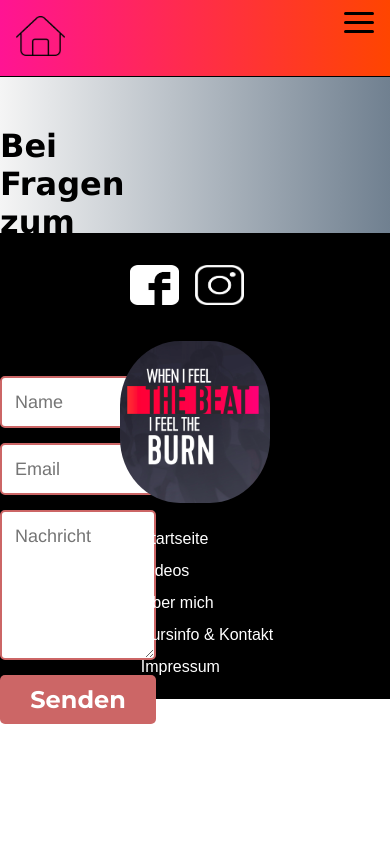
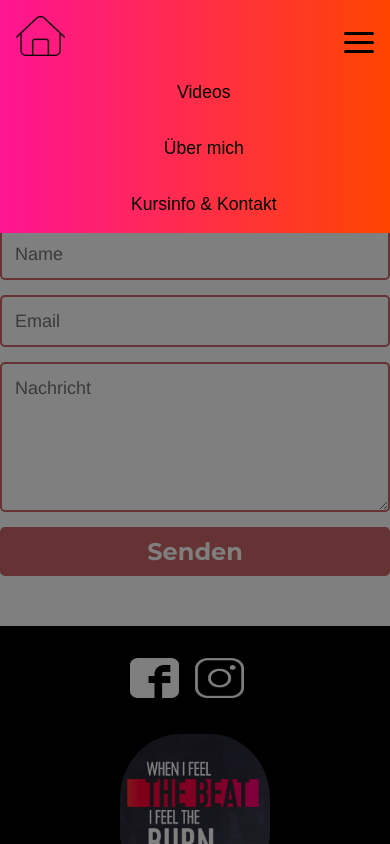
Before and after one commit to Ines2108/strongnation, a Nuxt app: page /contact in a window 390 px wide. Both pictures are taken after a click on the element 359 px from the left and 22 px from the top of the page. Shown: the top 844 px of the page. Built offline with nearby package versions, Linux system fonts and the light colour scheme.

Commit message:
Expand mobile menu

```diff
--- a/components/TopHeader.vue
+++ b/components/TopHeader.vue
@@ -1,38 +1,54 @@
 <template>
   <div class="top-header">
-    <div class="toggle-button" type="button" @click.native="linkVisible= true">
-      <span class="bar"></span>
-      <span class="bar"></span>
-      <span class="bar"></span>
+    <div class="toggle-button" type="button" @click="isMenuExpanded = !isMenuExpanded">
+      <span class="bar" />
+      <span class="bar" />
+      <span class="bar" />
     </div>
     <nuxt-link class="logo" to="/">
       <img src="../assets/homebutton.png" height="40" width="49">
     </nuxt-link>
-    <div v-if="linkVisible" class="navbar" type="button" @close="close">
+    <div class="navbar" type="button">
       <nuxt-link class="link" to="videos">
-      Videos
+        Videos
       </nuxt-link>
       <nuxt-link class="link" to="aboutme">
-      Über&nbsp;mich
+        Über&nbsp;mich
       </nuxt-link>
       <nuxt-link class="link" to="contact">
-      Kursinfo & Kontakt
+        Kursinfo & Kontakt
       </nuxt-link>
     </div>
+    <transition name="slide-fade">
+      <div v-if="isMenuExpanded" class="menu-container">
+        <div class="mobile-menu">
+          <nuxt-link class="mobile-link" to="videos">
+            Videos
+          </nuxt-link>
+          <nuxt-link class="mobile-link" to="aboutme">
+            Über&nbsp;mich
+          </nuxt-link>
+          <nuxt-link class="mobile-link" to="contact">
+            Kursinfo & Kontakt
+          </nuxt-link>
+        </div>
+        <div class="black" />
+      </div>
+    </transition>
   </div>
 </template>
 
 <script>
 export default {
+  name: 'TopHeader',
   data: () => ({
-    linkVisible: true
+    isMenuExpanded: false
   }),
   methods: {
     close () {
-      this.linkVisible = false
+      this.isMenuExpanded = false
     }
-  },
-  name: 'TopHeader'
+  }
 }
 </script>
 
@@ -44,6 +60,7 @@ export default {
   align-items: center;
   padding: 1em;
   border-bottom: 1px solid black;
+  height: 3rem;
 }
 .navbar {
   display: flex;
@@ -56,7 +73,7 @@ export default {
 }
 .toggle-button {
   position: absolute;
-  top: 0.75em;
+  top: 2em;
   right: 1em;
   display: none;
   flex-direction: column;
@@ -71,7 +88,49 @@ export default {
   background-color: black;
   border-radius: 10px;
 }
-
+.logo {
+  align-self: flex-start;
+}
+.menu-container{
+  position: absolute;
+  top: 4rem;
+  left: 0;
+  display: flex;
+  flex-direction: column;
+  justify-content: space-between;
+  height: 100vh;
+}
+.black {
+  background-color: rgba(0, 0, 0, 0.5);
+  height: 100%;
+  width: 100vw;
+}
+.mobile-menu {
+  display: flex;
+  flex-direction: column;
+  justify-content: center;
+  width: 100vw;
+  background: linear-gradient(to right, deeppink, orangered);
+}
+.mobile-link {
+  color: black;
+  align-self: center;
+  text-decoration: none;
+  margin-left: 1em;
+  font-size: 1.1em;
+  padding: 1em;
+}
+.slide-fade-enter-active {
+  transition: all .3s ease;
+}
+.slide-fade-leave-active {
+  transition: all .8s cubic-bezier(1.0, 0.5, 0.8, 1.0);
+}
+.slide-fade-enter, .slide-fade-leave-to
+  /* .slide-fade-leave-active below version 2.1.8 */ {
+  transform: translateX(10px);
+  opacity: 0;
+}
 @media (max-width: 480px) {
   .toggle-button {
     display: flex;
@@ -84,4 +143,9 @@ export default {
     flex-direction: column;
   }
 }
+@media (min-width: 481px) {
+  .mobile-link {
+    display: none;
+  }
+}
 </style>
--- a/package.json
+++ b/package.json
@@ -12,7 +12,8 @@
   },
   "dependencies": {
     "core-js": "^3.15.1",
-    "nuxt": "^2.15.7"
+    "nuxt": "^2.15.7",
+    "vue": "^2.6.14"
   },
   "devDependencies": {
     "@babel/eslint-parser": "^7.14.7",
--- a/pages/contact.vue
+++ b/pages/contact.vue
@@ -1,5 +1,7 @@
 <template>
   <div class="contact-body">
+    <div class="section-left">
+    </div>
     <div class="section-right">
       <form>
         <h1>Bei Fragen zum Kurs kontaktiere mich</h1>
@@ -21,18 +23,15 @@ export default {
 <style scoped>
 @import url(https://fonts.googleapis.com/css?family=Montserrat:400,700);
 .contact-body {
-background: linear-gradient(to right, whitesmoke, slategray);
 max-width: 1264px;
 width: 100%;
 display: flex;
-justify-content: space-between;
+justify-content: flex-start;
 margin: 0 auto;
 flex-flow: column;
-height:40vw;
 font-family: Verdana, Arial, Helvetica, sans-serif;
 }
 .section-right{
-  width: 40vw;
 }
 
 form { max-width:420px; margin:50px auto; }
```
Also changed, not shown: 1 other file (tests, documents, lock files or other folders).
